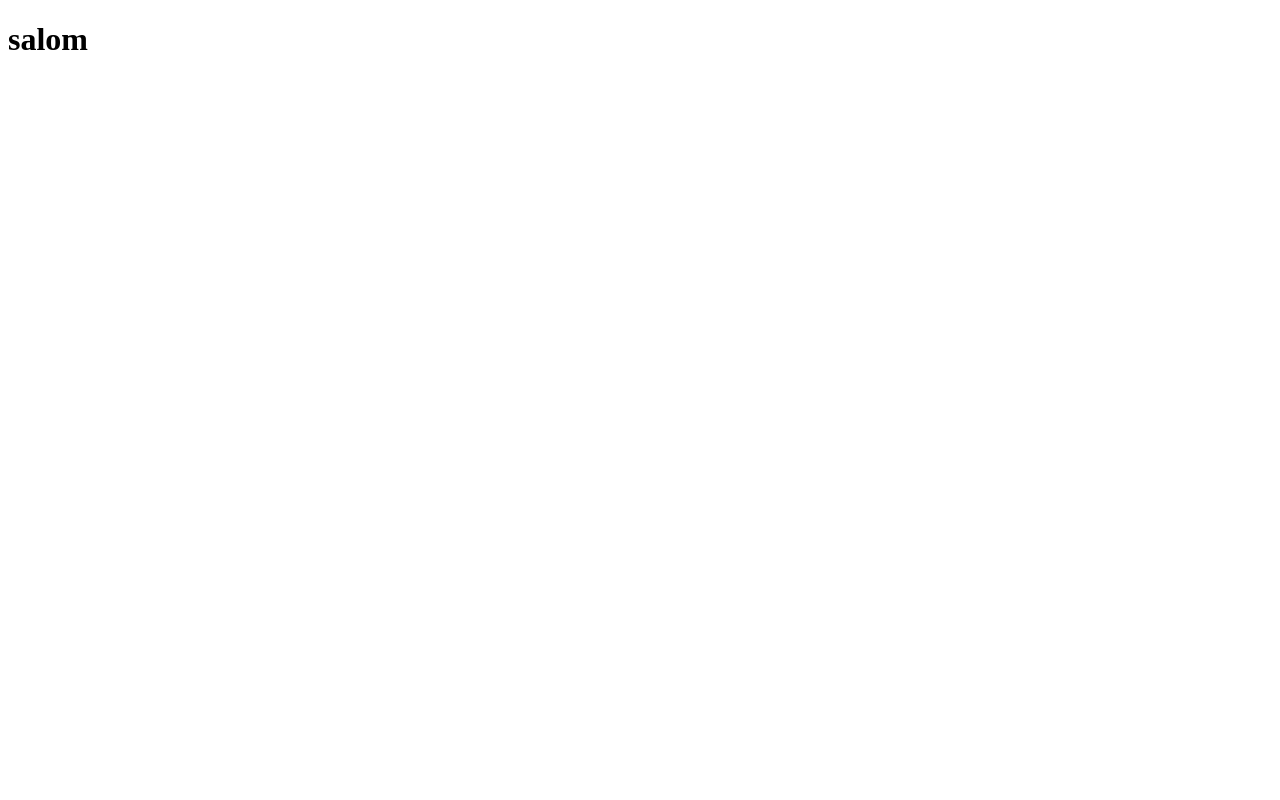
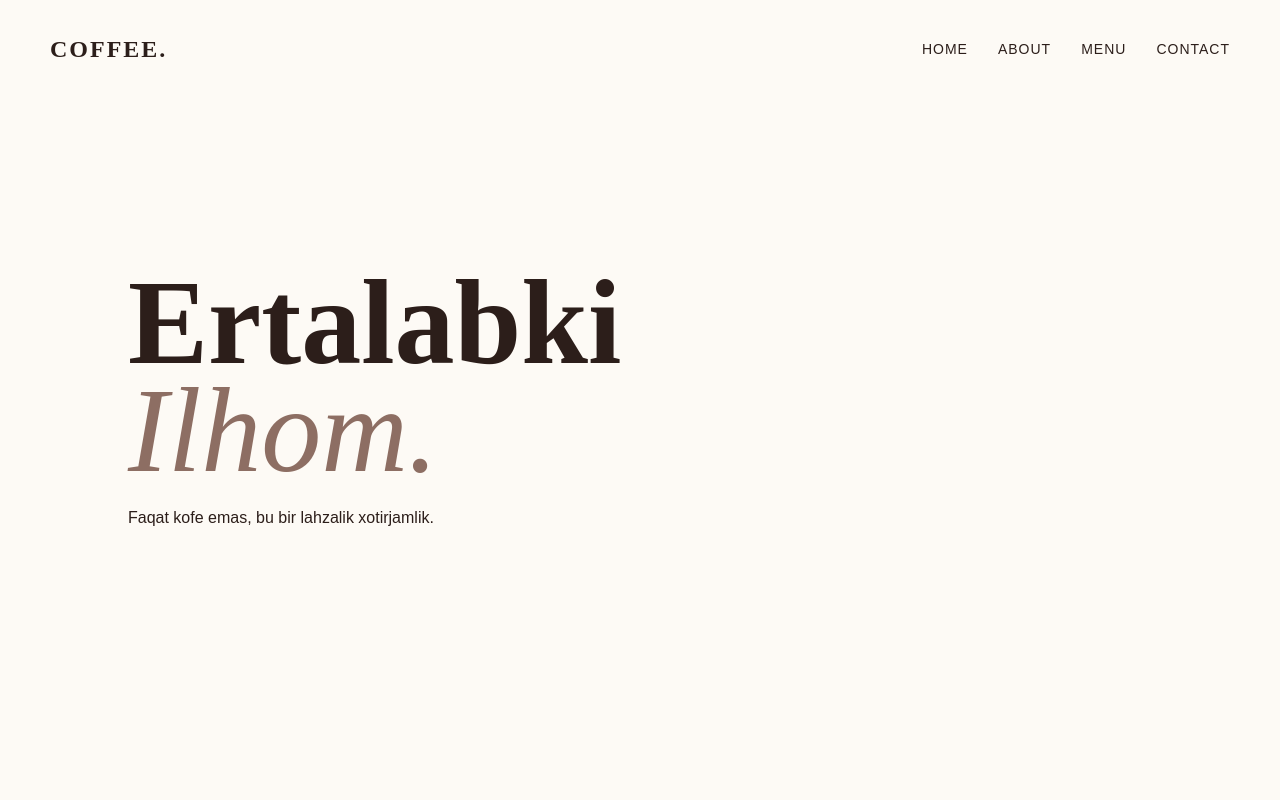
Before and after one commit to bahodirovakbar572-alt/coffee-site, a website: page index.html in a window 1280 px wide. Shown: the top 800 px of the page. Drawn offline with Linux system fonts and the light colour scheme.

Commit message:
add files

```diff
--- a/index.html
+++ b/index.html
@@ -1,11 +1,48 @@
 <!DOCTYPE html>
-<html lang="en">
+<html lang="uz">
 <head>
     <meta charset="UTF-8">
     <meta name="viewport" content="width=device-width, initial-scale=1.0">
-    <title>Document</title>
+    <title>Qahva San'ati | Minimalist</title>
+    <link rel="stylesheet" href="style.css">
 </head>
 <body>
-    <h1>salom</h1>
+
+    <nav>
+        <div class="logo">COFFEE.</div>
+        <ul>
+            <li><a href="#home">Home</a></li>
+            <li><a href="#about">About</a></li>
+            <li><a href="#menu">Menu</a></li>
+            <li><a href="#contact">Contact</a></li>
+        </ul>
+    </nav>
+
+    <section id="home" class="hero">
+        <h1 class="reveal">Ertalabki <br><span>Ilhom.</span></h1>
+        <p class="reveal">Faqat kofe emas, bu bir lahzalik xotirjamlik.</p>
+        <div class="scroll-down"></div>
+    </section>
+
+    <section id="about" class="about">
+        <h2 class="reveal">Biz haqimizda</h2>
+        <p class="reveal">Biz kofeni shunchaki pishirmaymiz, biz donlar ichidagi hikoyani uyg'otamiz. Har bir tomchi — bu san'at.</p>
+    </section>
+
+    <section id="menu" class="menu">
+        <h2 class="reveal">Tanlov</h2>
+        <div class="menu-grid">
+            <div class="item reveal"><h3>Espresso</h3><p>Kuchli va sof.</p></div>
+            <div class="item reveal"><h3>Latte</h3><p>Yumshoq va mayin.</p></div>
+            <div class="item reveal"><h3>Cortado</h3><p>Mukammal balans.</p></div>
+        </div>
+    </section>
+
+    <section id="contact" class="contact">
+        <h2 class="reveal">Biz bilan bog'laning</h2>
+        <p class="reveal">Toshkent, Markaz 1. <br> @coffee_minimalist</p>
+    </section>
+
+    <script src="script.js"></script>
 </body>
 </html>
--- a/package.json
+++ b/package.json
@@ -4,13 +4,13 @@
   "description": "",
   "main": "index.js",
   "scripts": {
-    "start": "nodemon ./server.mjs",
+    "start": "nodemon server.mjs",
     "test": "echo \"Error: no test specified\" && exit 1"
   },
   "keywords": [],
   "author": "",
   "license": "ISC",
-  "type": "commonjs",
+  "type": "module",
   "dependencies": {
     "express": "^5.2.1",
     "nodemon": "^3.1.14"
--- a/script.JS
+++ b/script.JS
@@ -0,0 +1,20 @@
+document.addEventListener("DOMContentLoaded", () => {
+    const reveals = document.querySelectorAll(".reveal");
+
+    const revealOnScroll = () => {
+        reveals.forEach((el) => {
+            const windowHeight = window.innerHeight;
+            const elementTop = el.getBoundingClientRect().top;
+            const elementVisible = 150;
+
+            if (elementTop < windowHeight - elementVisible) {
+                el.classList.add("active");
+            }
+        });
+    };
+
+    window.addEventListener("scroll", revealOnScroll);
+
+    // Sahifa yuklanganda birinchi animatsiyani ishga tushirish
+    revealOnScroll();
+});
--- a/style.css
+++ b/style.css
@@ -0,0 +1,108 @@
+@import url('https://fonts.googleapis.com');
+
+* {
+    margin: 0;
+    padding: 0;
+    box-sizing: border-box;
+    scroll-behavior: smooth;
+}
+
+body {
+    background-color: #fdfaf5;
+    color: #2c1e1a;
+    font-family: 'Poppins', sans-serif;
+    line-height: 1.6;
+    overflow-x: hidden;
+}
+
+nav {
+    position: fixed;
+    top: 0;
+    width: 100%;
+    padding: 30px 50px;
+    display: flex;
+    justify-content: space-between;
+    align-items: center;
+    z-index: 1000;
+    background: rgba(253, 250, 245, 0.8);
+    backdrop-filter: blur(5px);
+}
+
+.logo {
+    font-family: 'Playfair Display', serif;
+    font-weight: 700;
+    font-size: 24px;
+    letter-spacing: 2px;
+}
+
+nav ul {
+    display: flex;
+    list-style: none;
+}
+
+nav ul li {
+    margin-left: 30px;
+}
+
+nav ul li a {
+    text-decoration: none;
+    color: #2c1e1a;
+    font-size: 14px;
+    text-transform: uppercase;
+    letter-spacing: 1px;
+}
+
+section {
+    min-height: 100vh;
+    padding: 100px 10%;
+    display: flex;
+    flex-direction: column;
+    justify-content: center;
+}
+
+.hero h1 {
+    font-family: 'Playfair Display', serif;
+    font-size: clamp(60px, 10vw, 120px);
+    line-height: 0.9;
+    margin-bottom: 20px;
+}
+
+.hero h1 span {
+    font-style: italic;
+    font-weight: 400;
+    color: #8d6e63;
+}
+
+.reveal {
+    opacity: 0;
+    transform: translateY(30px);
+    transition: all 1s ease-out;
+}
+
+.reveal.active {
+    opacity: 1;
+    transform: translateY(0);
+}
+
+.menu-grid {
+    display: grid;
+    grid-template-columns: repeat(auto-fit, minmax(250px, 1fr));
+    gap: 40px;
+    margin-top: 50px;
+}
+
+.item {
+    border-bottom: 1px solid #2c1e1a;
+    padding-bottom: 20px;
+}
+
+.item h3 {
+    font-family: 'Playfair Display', serif;
+    font-size: 28px;
+}
+
+.contact {
+    text-align: center;
+    background-color: #2c1e1a;
+    color: #fdfaf5;
+}
```
